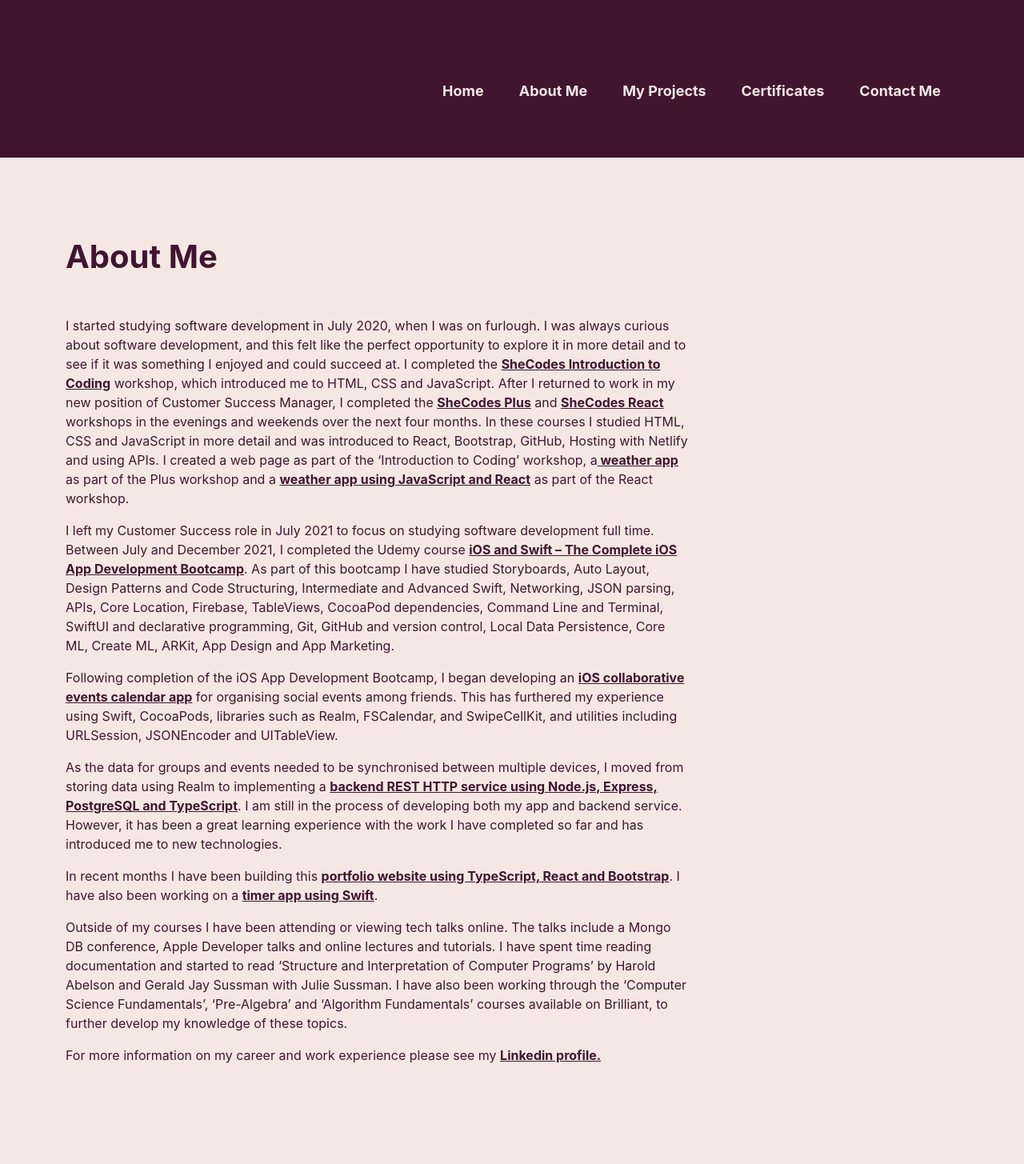
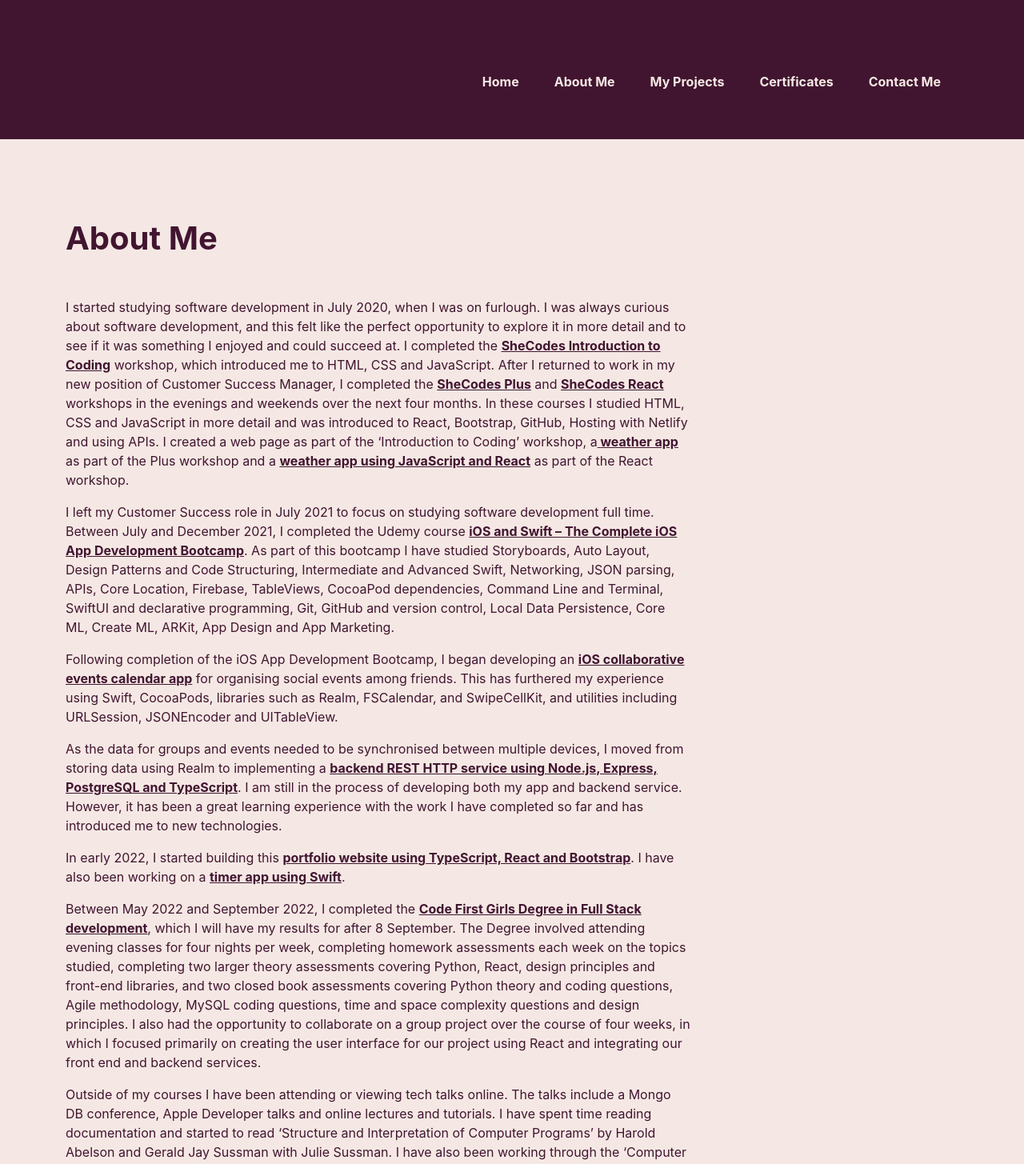
Before and after one commit to lucyjdev/portfolio-website, a React (Create React App) app: page /about in a window 1280 px wide. Shown: the top 1455 px of the page at 80% size. Built offline with nearby package versions, Linux system fonts and the light colour scheme.

Commit message:
Update favicon and update About

```diff
--- a/src/About.tsx
+++ b/src/About.tsx
@@ -99,7 +99,7 @@
               technologies.
             </p>
             <p>
-              In recent months I have been building this{" "}
+              In early 2022, I started building this{" "}
               <a
                 className="link"
                 href="https://github.com/lucyj204/portfolio-website"
@@ -111,6 +111,27 @@
                 timer app using Swift
               </a>
               .
+            </p>
+            <p>
+              Between May 2022 and September 2022, I completed the{" "}
+              <a
+                className="link"
+                href="https://codefirstgirls.com/courses/cfgdegree/"
+              >
+                Code First Girls Degree in Full Stack development
+              </a>
+              , which I will have my results for after 8 September. The Degree
+              involved attending evening classes for four nights per week,
+              completing homework assessments each week on the topics studied,
+              completing two larger theory assessments covering Python, React,
+              design principles and front-end libraries, and two closed book
+              assessments covering Python theory and coding questions, Agile
+              methodology, MySQL coding questions, time and space complexity
+              questions and design principles. I also had the opportunity to
+              collaborate on a group project over the course of four weeks, in
+              which I focused primarily on creating the user interface for our
+              project using React and integrating our front end and backend
+              services.
             </p>
             <p>
               Outside of my courses I have been attending or viewing tech talks
--- a/src/App.css
+++ b/src/App.css
@@ -9,8 +9,8 @@
 .header {
   background: #411530;
   width: 100%;
-  padding-bottom: 40px;
-  padding-top: 40px;
+  padding-bottom: 30px;
+  padding-top: 30px;
   margin-bottom: 100px;
 }
 
@@ -55,7 +55,7 @@
 
 .nav-link {
   color: #F5E8E4;
-  font-size: 18px;
+  font-size: 16px;
   font-weight: bold;
   position: sticky;
 }
@@ -177,3 +177,12 @@
   font-size: 18px;
   margin-bottom: 40px;
 }
+
+.submit-button {
+  background-color: #f8f9fa;
+  color: #411530;
+  padding: 10px;
+  border: 2px solid #411530;
+  border-radius: 10px;
+  width: 100px;
+}
--- a/src/Contact.tsx
+++ b/src/Contact.tsx
@@ -83,7 +83,7 @@
             ></textarea>
           </div>
           <div className="col-md-12">
-            <button type="submit" className="btn btn-light">
+            <button type="submit" className="submit-button">
               Submit
             </button>
           </div>
```
Also changed, not shown: 1 other file (tests, documents, lock files or other folders).
